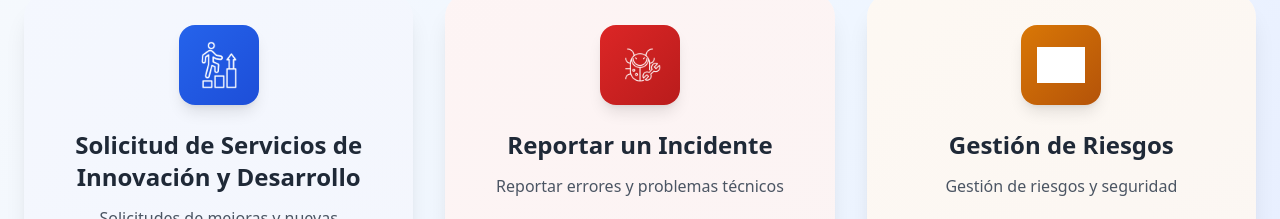
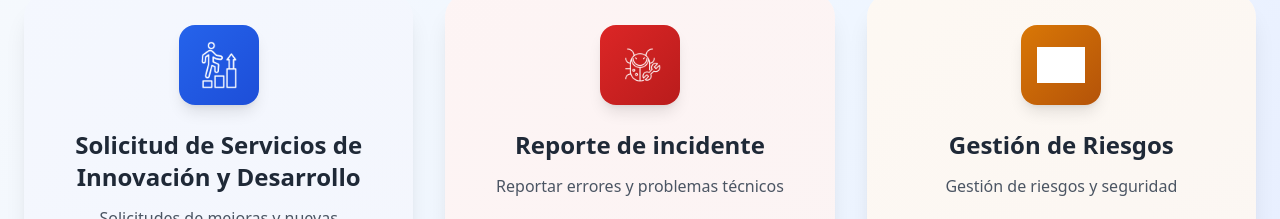
Before and after one commit to FabricioZavala/click-up-forms, an Angular app: page / in a window 1280 px wide. Shown: the part 497-716 px from the top of the page. Built offline with nearby package versions, Linux system fonts and the light colour scheme; grey boxes are pictures that could not be loaded.

Commit message:
fix: without roles

```diff
--- a/src/app/shared/constants/app-data.constants.ts
+++ b/src/app/shared/constants/app-data.constants.ts
@@ -108,7 +108,7 @@ const CATEGORY_SYSTEM_ROLES: Record<string, Record<string, string[]>> = {
     'growth-hacking': ['atc', 'riesgo', 'master'],
   },
   'gestion-riesgos': {
-    'sorti-ec': ['riesgo', 'master', 'atc'],
+    'sorti-ec': ['atc', 'riesgo', 'master'],
     sorticenter: [],
     backoffice: [],
     contabilidad: [],
@@ -122,7 +122,7 @@ const CATEGORY_SYSTEM_ROLES: Record<string, Record<string, string[]>> = {
     'growth-hacking': [],
   },
   'consulta-apuestas': {
-    'sorti-ec': ['atc', 'master'],
+    'sorti-ec': ['atc', 'riesgo', 'master'],
     sorticenter: [],
     backoffice: [],
     contabilidad: [],
@@ -162,7 +162,7 @@ export const CATEGORIES: Category[] = [
   },
   {
     id: 'reportar-incidentes',
-    name: 'Reportar un Incidente',
+    name: 'Reporte de incidente',
     description: 'Reportar errores y problemas técnicos',
     icon: 'bug',
     image: '/assets/img/categories/bugs.png',
```
